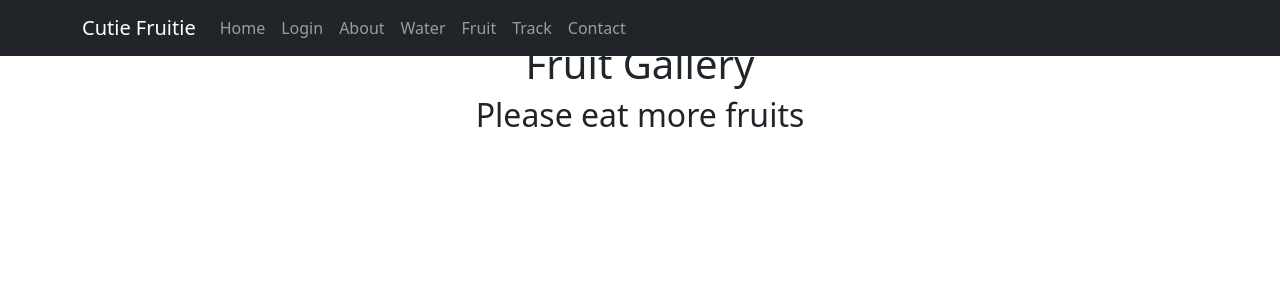
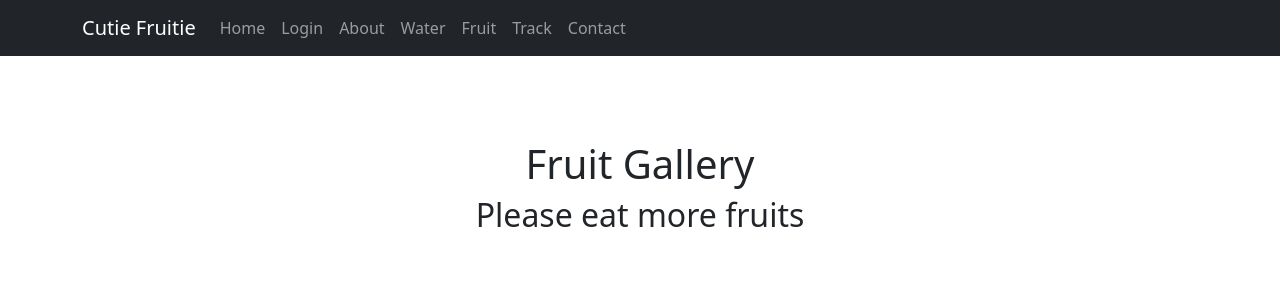
Before and after one commit to emanmoore/Healthe, a React (Create React App) app: page /fruit in a window 1280 px wide. Shown: the top 300 px of the page. Built offline with nearby package versions, Linux system fonts and the light colour scheme.

Commit message:
created new className

```diff
--- a/src/components/Fruit.css
+++ b/src/components/Fruit.css
@@ -1,19 +1,27 @@
 body, html {
     height: 100%;
+
   }
   .bg {
 
     height: 100%;
     background-position: center;
     background-repeat: no-repeat;
-    background-size: cover ;
+    background-size: cover;
+
   }
 
   .header {
     font-size: 100px;
     color: white;
     text-align-last: center;
-    margin: auto;
+   }
 
+ .Fruitpage  {
+   text-align: center;
+   margin-top: 100px;
+}
 
-  }
+.fruity {
+  text-align: center;
+}
--- a/src/components/Fruit.js
+++ b/src/components/Fruit.js
@@ -1,13 +1,26 @@
-import React from 'react'
+import React from 'react';
+import './Fruit.css';
 
 
-function Fruit() {
+
+const Fruit = () => {
+
+
+
+
   return (
 
    <>
-   <h1 style={{textAlign: 'center'}}>Fruit Gallery</h1>
-   <h2 style={{textAlign: 'center'}}>Please eat more fruits</h2>
+      <h1 className='Fruitpage'>Fruit Gallery</h1>
+      <h2 className='fruity'>Please eat more fruits</h2>
+
    </>
+
+
+
+
+
+
 
 
   )
```
Also changed, not shown: src/components/Gallery.js (+15 -4 lines).
